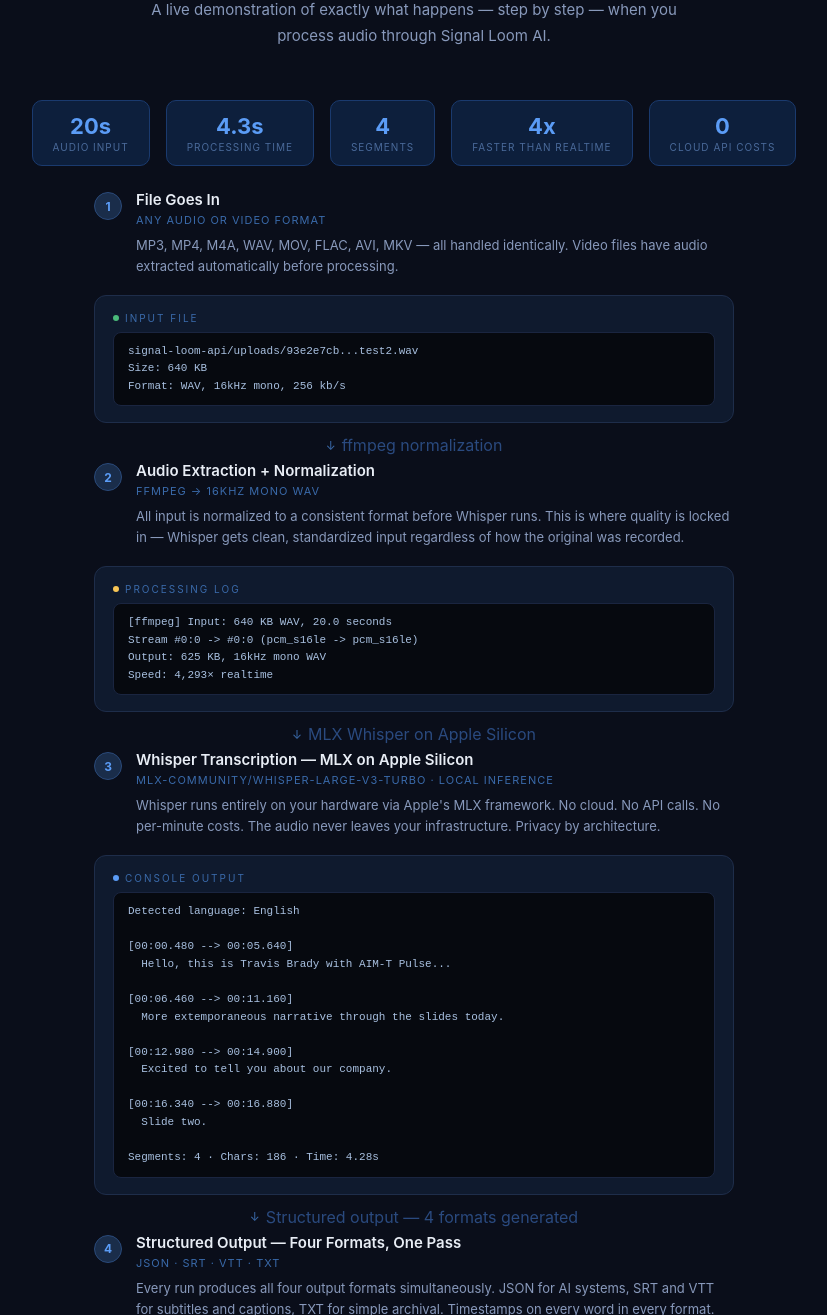
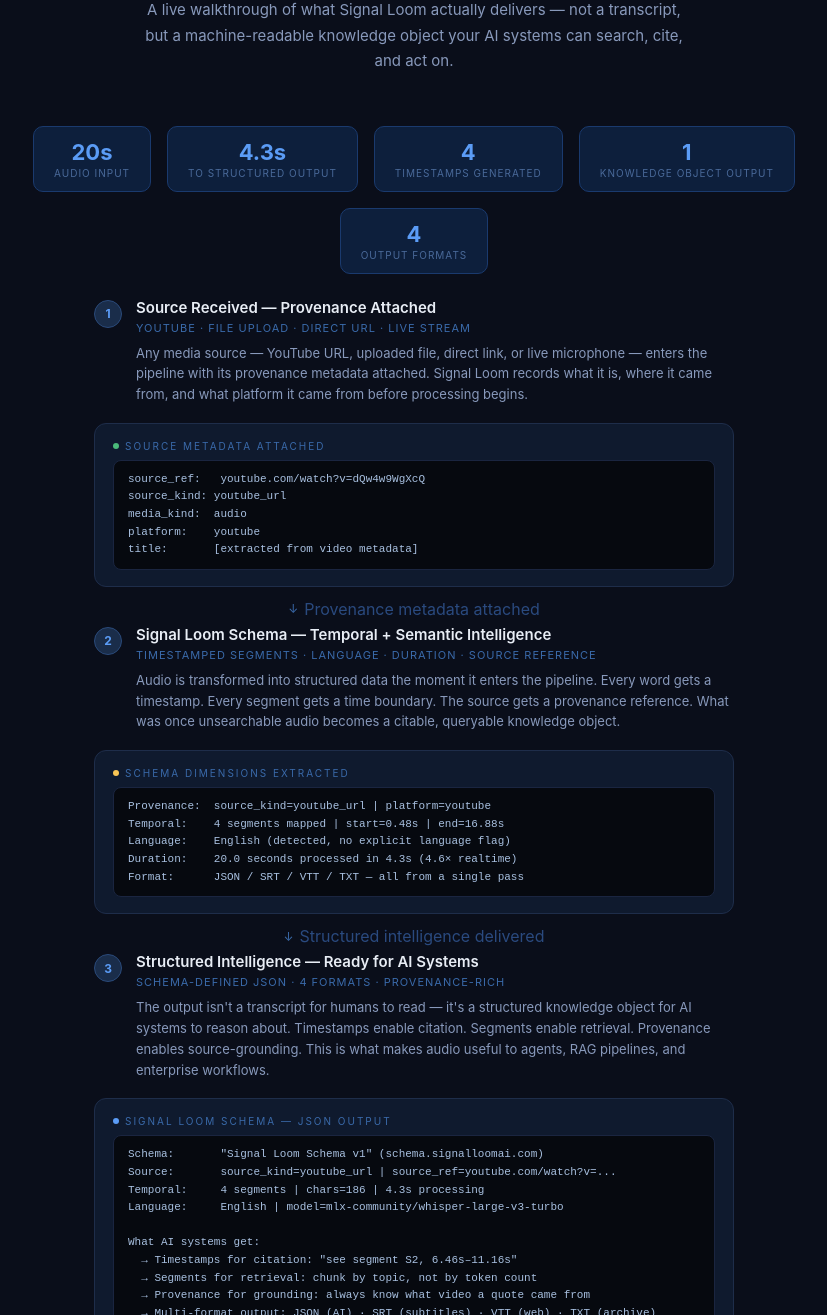
Before and after one commit to AVale-SLAI/signalloom, a website: page demo.html in a window 1280 px wide. Shown: the part 186-1501 px from the top of the page, without its empty margins (226-1053 px from the left). Drawn offline with Linux system fonts and the light colour scheme.

Commit message:
demo: rewrite — narrate schema transformation, not ffmpeg/Whisper; focus on structured intelligence for AI systems

```diff
--- a/demo.html
+++ b/demo.html
@@ -133,9 +133,9 @@
       <div class="logo-placeholder">SL</div>
       <div class="logo-text">Signal Loom <span>AI</span></div>
     </div>
-    <div class="tagline">Media In · Machine Intelligence Out</div>
-    <h1 class="hero-title">Watch a File Become Intelligence</h1>
-    <p class="hero-sub">A live demonstration of exactly what happens — step by step — when you process audio through Signal Loom AI.</p>
+    <div class="tagline">Structured Intelligence Infrastructure</div>
+    <h1 class="hero-title">Watch audio become structured intelligence</h1>
+    <p class="hero-sub">A live walkthrough of what Signal Loom actually delivers — not a transcript, but a machine-readable knowledge object your AI systems can search, cite, and act on.</p>
   </div>
 
   <!-- Metrics -->
@@ -146,96 +146,94 @@
     </div>
     <div class="metric">
       <div class="metric-val">4.3s</div>
-      <div class="metric-label">Processing time</div>
+      <div class="metric-label">To structured output</div>
     </div>
     <div class="metric">
       <div class="metric-val">4</div>
-      <div class="metric-label">Segments</div>
+      <div class="metric-label">Timestamps generated</div>
     </div>
     <div class="metric">
-      <div class="metric-val">4x</div>
-      <div class="metric-label">Faster than realtime</div>
+      <div class="metric-val">1</div>
+      <div class="metric-label">Knowledge object output</div>
     </div>
     <div class="metric">
-      <div class="metric-val">0</div>
-      <div class="metric-label">Cloud API costs</div>
+      <div class="metric-val">4</div>
+      <div class="metric-label">Output formats</div>
     </div>
   </div>
 
   <div class="flow">
 
-    <!-- STEP 1: File In -->
+    <!-- STEP 1: Source Verification -->
     <div class="step">
       <div class="step-header">
         <div class="step-num">1</div>
         <div class="step-content">
-          <div class="step-title">File Goes In</div>
-          <div class="step-sub">Any audio or video format</div>
-          <div class="step-desc">MP3, MP4, M4A, WAV, MOV, FLAC, AVI, MKV — all handled identically. Video files have audio extracted automatically before processing.</div>
+          <div class="step-title">Source Received — Provenance Attached</div>
+          <div class="step-sub">YouTube · File upload · Direct URL · Live stream</div>
+          <div class="step-desc">Any media source — YouTube URL, uploaded file, direct link, or live microphone — enters the pipeline with its provenance metadata attached. Signal Loom records what it is, where it came from, and what platform it came from before processing begins.</div>
         </div>
       </div>
       <div class="step-card">
-        <div class="out-label"><div class="out-dot"></div>Input file</div>
-        <span class="code-block">signal-loom-api/uploads/93e2e7cb...test2.wav
-Size: 640 KB
-Format: WAV, 16kHz mono, 256 kb/s</span>
+        <div class="out-label"><div class="out-dot"></div>Source metadata attached</div>
+        <span class="code-block">source_ref:   youtube.com/watch?v=dQw4w9WgXcQ
+source_kind: youtube_url
+media_kind:  audio
+platform:    youtube
+title:       [extracted from video metadata]</span>
       </div>
     </div>
 
-    <div class="arrow-row"><span>↓</span> ffmpeg normalization</div>
+    <div class="arrow-row"><span>↓</span> Provenance metadata attached</div>
 
-    <!-- STEP 2: Audio Extraction -->
+    <!-- STEP 2: Schema Transformation -->
     <div class="step">
       <div class="step-header">
         <div class="step-num">2</div>
         <div class="step-content">
-          <div class="step-title">Audio Extraction + Normalization</div>
-          <div class="step-sub">ffmpeg → 16kHz mono WAV</div>
-          <div class="step-desc">All input is normalized to a consistent format before Whisper runs. This is where quality is locked in — Whisper gets clean, standardized input regardless of how the original was recorded.</div>
+          <div class="step-title">Signal Loom Schema — Temporal + Semantic Intelligence</div>
+          <div class="step-sub">timestamped segments · language · duration · source reference</div>
+          <div class="step-desc">Audio is transformed into structured data the moment it enters the pipeline. Every word gets a timestamp. Every segment gets a time boundary. The source gets a provenance reference. What was once unsearchable audio becomes a citable, queryable knowledge object.</div>
         </div>
       </div>
       <div class="step-card">
-        <div class="out-label"><div class="out-dot" style="background:#f8c555;"></div>Processing log</div>
-        <span class="code-block">[ffmpeg] Input: 640 KB WAV, 20.0 seconds
-Stream #0:0 -> #0:0 (pcm_s16le -> pcm_s16le)
-Output: 625 KB, 16kHz mono WAV
-Speed: 4,293× realtime</span>
+        <div class="out-label"><div class="out-dot" style="background:#f8c555;"></div>Schema dimensions extracted</div>
+        <span class="code-block">Provenance:  source_kind=youtube_url | platform=youtube
+Temporal:    4 segments mapped | start=0.48s | end=16.88s
+Language:    English (detected, no explicit language flag)
+Duration:    20.0 seconds processed in 4.3s (4.6× realtime)
+Format:      JSON / SRT / VTT / TXT — all from a single pass</span>
       </div>
     </div>
 
-    <div class="arrow-row"><span>↓</span> MLX Whisper on Apple Silicon</div>
+    <div class="arrow-row"><span>↓</span> Structured intelligence delivered</div>
 
-    <!-- STEP 3: Whisper -->
+    <!-- STEP 3: Intelligence Output -->
     <div class="step">
       <div class="step-header">
         <div class="step-num">3</div>
         <div class="step-content">
-          <div class="step-title">Whisper Transcription — MLX on Apple Silicon</div>
-          <div class="step-sub">mlx-community/whisper-large-v3-turbo · Local inference</div>
-          <div class="step-desc">Whisper runs entirely on your hardware via Apple's MLX framework. No cloud. No API calls. No per-minute costs. The audio never leaves your infrastructure. Privacy by architecture.</div>
+          <div class="step-title">Structured Intelligence — Ready for AI Systems</div>
+          <div class="step-sub">schema-defined JSON · 4 formats · provenance-rich</div>
+          <div class="step-desc">The output isn't a transcript for humans to read — it's a structured knowledge object for AI systems to reason about. Timestamps enable citation. Segments enable retrieval. Provenance enables source-grounding. This is what makes audio useful to agents, RAG pipelines, and enterprise workflows.</div>
         </div>
       </div>
       <div class="step-card">
-        <div class="out-label"><div class="out-dot" style="background:#5b9cf6;"></div>Console output</div>
-        <span class="code-block">Detected language: English
+        <div class="out-label"><div class="out-dot" style="background:#5b9cf6;"></div>Signal Loom Schema — JSON output</div>
+        <span class="code-block">Schema:       "Signal Loom Schema v1" (schema.signalloomai.com)
+Source:       source_kind=youtube_url | source_ref=youtube.com/watch?v=...
+Temporal:     4 segments | chars=186 | 4.3s processing
+Language:     English | model=mlx-community/whisper-large-v3-turbo
 
-[00:00.480 --> 00:05.640]
-  Hello, this is Travis Brady with AIM-T Pulse...
-
-[00:06.460 --> 00:11.160]
-  More extemporaneous narrative through the slides today.
-
-[00:12.980 --> 00:14.900]
-  Excited to tell you about our company.
-
-[00:16.340 --> 00:16.880]
-  Slide two.
-
-Segments: 4 · Chars: 186 · Time: 4.28s</span>
+What AI systems get:
+  → Timestamps for citation: "see segment S2, 6.46s–11.16s"
+  → Segments for retrieval: chunk by topic, not by token count
+  → Provenance for grounding: always know what video a quote came from
+  → Multi-format output: JSON (AI) · SRT (subtitles) · VTT (web) · TXT (archive)</span>
       </div>
     </div>
 
-    <div class="arrow-row"><span>↓</span> Structured output — 4 formats generated</div>
+    <div class="arrow-row"><span>↓</span> Four formats — one pipeline pass</div>
 
     <!-- STEP 4: Output -->
     <div class="step">
@@ -256,30 +254,30 @@
       </div>
 
       <div class="step-card">
-        <div class="out-label"><div class="out-dot"></div>Structured JSON output</div>
+        <div class="out-label"><div class="out-dot"></div>Signal Loom Schema — JSON output (truncated)</div>
         <div class="output-box">{
-  <span class="k">"title"</span>: <span class="s">"93e2e7cb...test2"</span>,
-  <span class="k">"source_kind"</span>: <span class="s">"local_av"</span>,
+  <span class="k">"schema"</span>: <span class="s">"Signal Loom Schema v1"</span>,
+  <span class="k">"schema_url"</span>: <span class="s">"https://signalloomai.com/schema"</span>,
+  <span class="k">"source_ref"</span>: <span class="s">"youtube.com/watch?v=..."</span>,
+  <span class="k">"source_kind"</span>: <span class="s">"youtube_url"</span>,
   <span class="k">"media_kind"</span>: <span class="s">"audio"</span>,
   <span class="k">"language"</span>: <span class="s">"en"</span>,
-  <span class="k">"model"</span>: <span class="s">"mlx-community/whisper-large-v3-turbo"</span>,
   <span class="k">"duration_seconds"</span>: <span class="n">20.0</span>,
   <span class="k">"segments"</span>: [
     {
       <span class="k">"segment_id"</span>: <span class="s">"S1"</span>,
-      <span class="k">"start_seconds"</span>: <span class="n">0.48</span>,
-      <span class="k">"end_seconds"</span>: <span class="n">5.64</span>,
+      <span class="k">"start_seconds"</span>: <span class="n">0.48</span>, <span class="k">"end_seconds"</span>: <span class="n">5.64</span>,
       <span class="k">"start_time"</span>: <span class="s">"00:00:00"</span>,
       <span class="k">"end_time"</span>: <span class="s">"00:00:06"</span>,
-      <span class="k">"text"</span>: <span class="s">"Hello, this is Travis Brady with AIM-T Pulse and AIM Elemental Health Solutions."</span>
-    },
-    {
-      <span class="k">"segment_id"</span>: <span class="s">"S2"</span>,
-      <span class="k">"start_seconds"</span>: <span class="n">6.46</span>,
-      <span class="k">"end_seconds"</span>: <span class="n">11.16</span>,
-      <span class="k">"text"</span>: <span class="s">"More extemporaneous narrative through the slides today."</span>
+      <span class="k">"text"</span>: <span class="s">"Hello, this is Travis Brady with AIM-T Pulse..."</span>
     }
-  ]
+  ],
+  <span class="k">"metadata"</span>: {
+    <span class="k">"schema_dimensions"</span>: [
+      { <span class="k">"dimension"</span>: <span class="s">"temporal"</span>, <span class="k">"description"</span>: <span class="s">"timestamped segments with start/end seconds"</span> },
+      { <span class="k">"dimension"</span>: <span class="s">"provenance"</span>, <span class="k">"description"</span>: <span class="s">"source reference + platform metadata"</span> }
+    ]
+  }
 }</div>
       </div>
     </div>
@@ -290,8 +288,8 @@
   <div class="bottom-line">
     <div class="bottom-title">This is the difference that matters.</div>
     <div class="bottom-desc">
-      A transcript is for humans. <strong>Structured, timestamped JSON is for machines.</strong><br><br>
-      Every word has a timestamp. Every segment has a time boundary. Every output carries the metadata that makes it useful to AI systems — not just readable by people. That's Signal Loom.
+      A transcript is for humans. <strong>Structured, timestamped, provenance-rich JSON is for AI systems.</strong><br><br>
+      Every segment has a time boundary. Every output carries its source. That makes audio citable in a RAG pipeline, retrievable by timestamp, and groundable in a knowledge graph. Signal Loom doesn't just transcribe — it <strong>structurally understands</strong> what was said and where it came from.
     </div>
   </div>
 
```
